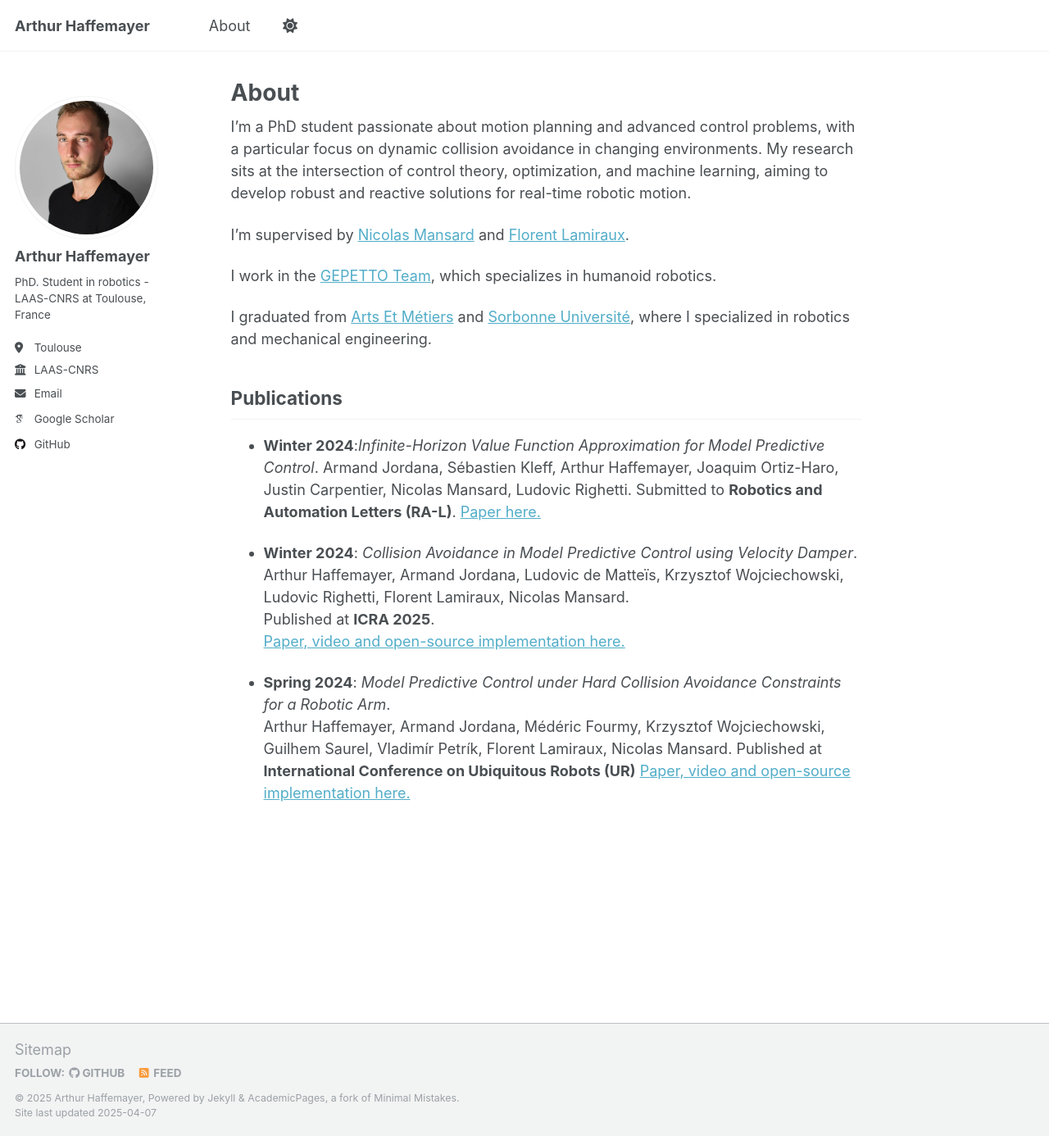
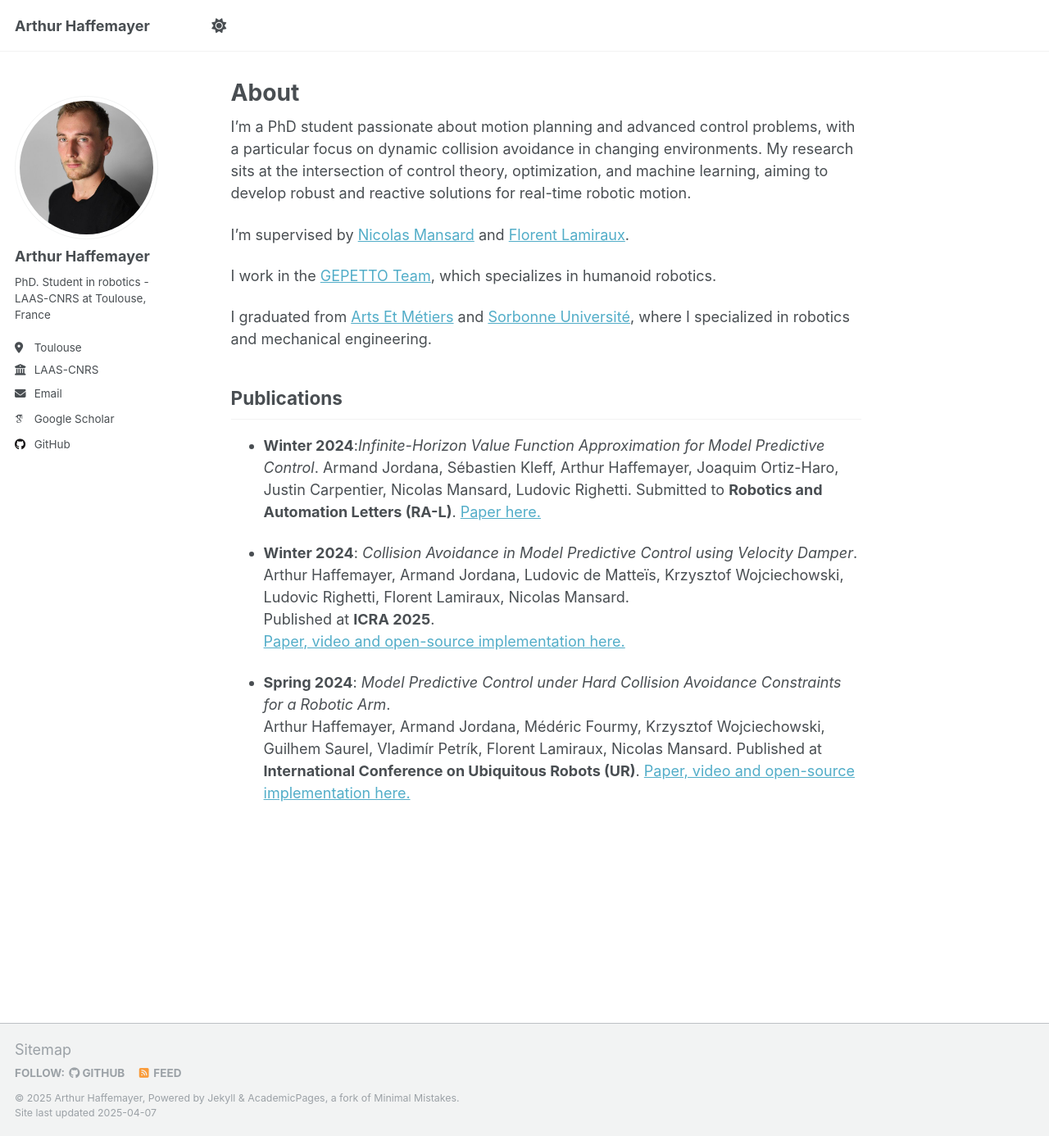
Before and after one commit to ahaffemayer/ahaffemayer.github.io, a Jekyll site: the page built from _pages/about.md, in a window 1280 px wide and 1386 px high. Shown: the whole window at 82% size. Built offline with Jekyll 4.4.1, drawn with Linux system fonts in a browser that asks for light colours; some web fonts are replaced.

```diff
--- a/_data/navigation.yml
+++ b/_data/navigation.yml
@@ -8,8 +8,8 @@
 #      Markdown formatted page while the second is generated using JSON.
 
 main:
-  - title: "About"
-    url: /about/
+  # - title: "About"
+  #   url: /about/
 
   # - title: "Talks"
   #   url: /talks/
--- a/_pages/about.md
+++ b/_pages/about.md
@@ -26,5 +26,5 @@ Armand Jordana, Sébastien Kleff, Arthur Haffemayer, Joaquim Ortiz-Haro, Justin
   [Paper, video and open-source implementation here.](https://gepettoweb.laas.fr/articles/haffemayer2025.html)
 
 - **Spring 2024**: *Model Predictive Control under Hard Collision Avoidance Constraints for a Robotic Arm*.
-  Arthur Haffemayer, Armand Jordana, Médéric Fourmy, Krzysztof Wojciechowski, Guilhem Saurel, Vladimír Petrík, Florent Lamiraux, Nicolas Mansard. Published at **International Conference on Ubiquitous Robots (UR)**
+  Arthur Haffemayer, Armand Jordana, Médéric Fourmy, Krzysztof Wojciechowski, Guilhem Saurel, Vladimír Petrík, Florent Lamiraux, Nicolas Mansard. Published at **International Conference on Ubiquitous Robots (UR)**.
   [Paper, video and open-source implementation here.](https://gepettoweb.laas.fr/articles/haffemayer2024.html)
```
